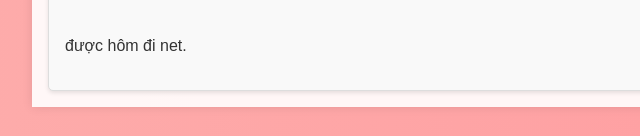
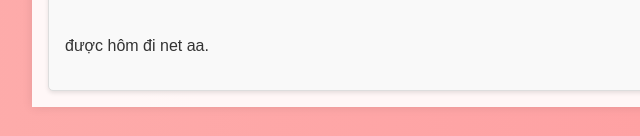
Before and after one commit to luat0301/blog, a plain HTML site: page index.html in a window 1280 px wide. Shown: the part 2409-2545 px from the top of the page, 192-832 px from the left. Drawn offline with Linux system fonts and the light colour scheme.

Commit message:
Update index.html

```diff
--- a/index.html
+++ b/index.html
@@ -150,7 +150,7 @@
             <h2>Another Blog Post</h2>
             <p><strong>Published on:</strong> January 21, 2025</p>
             <img src="https://i.imgur.com/q1rBrVe.jpeg" alt="Example Image for Another Post">
-            <p>được hôm đi net.</p>
+            <p>được hôm đi net aa.</p>
         </div>
     </div>
 
```
